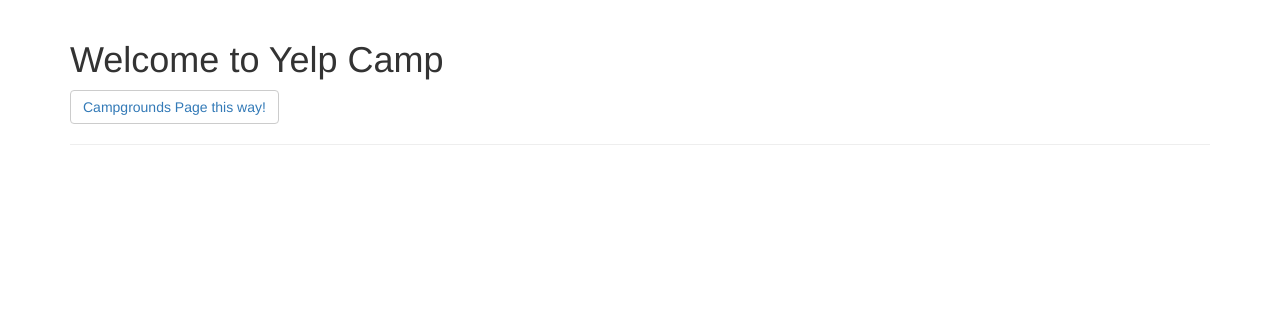
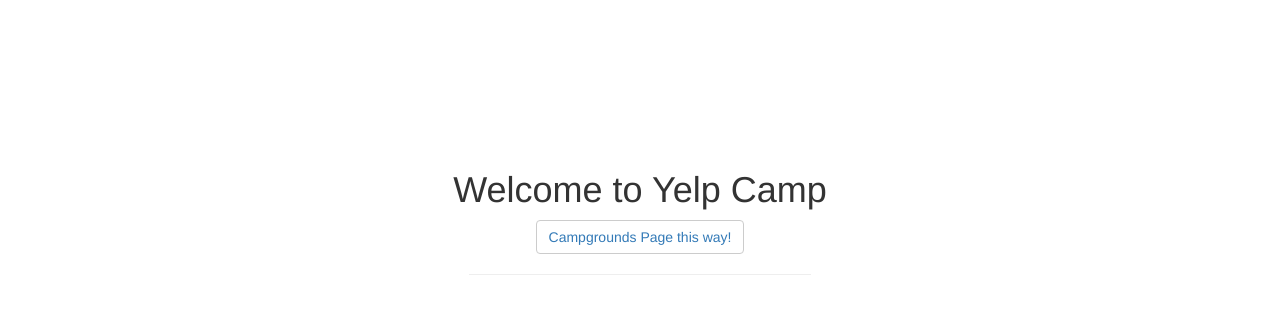
Before and after one commit to JessZanewich/yelp_camp_clone, a Node server app: page / in a window 1280 px wide. Shown: the part 52-366 px from the top of the page. Run offline with Node 20, Linux system fonts and the light colour scheme; some libraries are stand-ins or nearby versions.

Commit message:
Updated README and fixed up the look a bit

```diff
--- a/public/stylesheets/main.css
+++ b/public/stylesheets/main.css
@@ -22,7 +22,13 @@
   width: 30%;
   margin: 40px auto;
 }
-
+.main-style {
+  text-align: center;
+  margin-top: 150px;
+}
+hr {
+  width: 30%;
+}
 /*#full-page {*/
 /*  background: url(https://images.unsplash.com/photo-1455763916899-e8b50eca9967?ixlib=rb-0.3.5&q=80&fm=jpg&crop=entropy&s=462846a9d021100acba3cbf7a293ad7f) no-repeat center center fixed;*/
 /*  background-size: cover;*/
```
Also changed, not shown: README.md (added), public/images/camp_icon.png (added).
